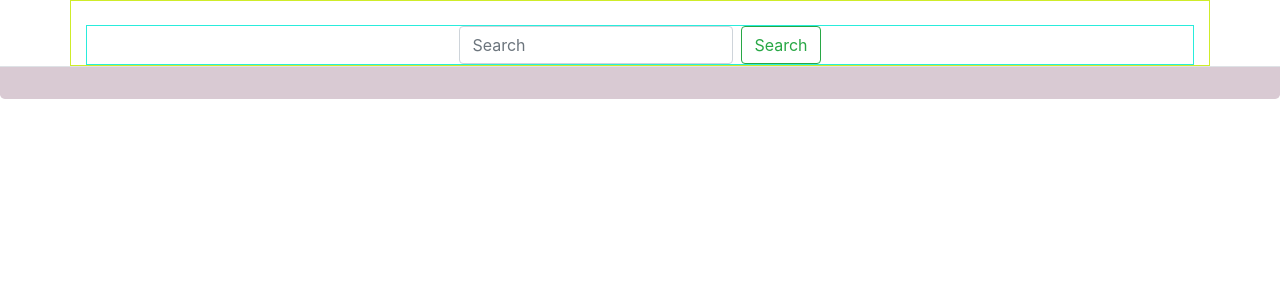
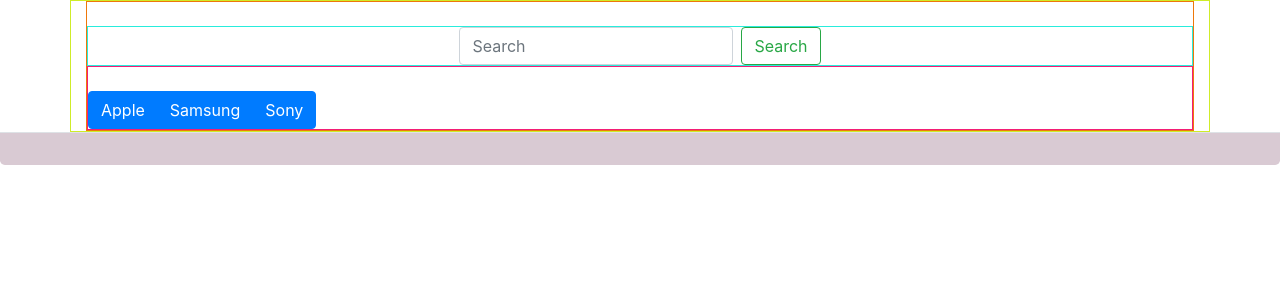
Before and after one commit to goodlifermutl/projectPhuThon, a PHP site: page /home.php in a window 1280 px wide. Shown: the part 65-365 px from the top of the page. Run offline with PHP 8.4, Linux system fonts and the light colour scheme; the visitor is signed in with stand-in values (Sample User, id 1); some libraries are stand-ins or nearby versions.

Commit message:
17/6/2019 12:53

```diff
--- a/home.css
+++ b/home.css
@@ -17,3 +17,9 @@
 .bigbody{
   border: 1px solid  #cfec29;
 }
+.topbigbody{
+  border:1px solid #ee780a;
+}
+.subbigbody{
+  border: 1px solid #f31d76;
+}
--- a/home.php
+++ b/home.php
@@ -64,13 +64,20 @@ window.location.href = "index.html";
 
 
 <div class="container bigbody">
-  <div>
+  <div  class="topbigbody">
   <br>
-  <form class="form-inline my-2 my-lg-0 menusearch">
+    <form class="form-inline my-2 my-lg-0 menusearch">
       <input class="form-control mr-sm-2" type="search" placeholder="Search">
       <button class="btn btn-outline-success my-2 my-sm-0" type="submit">Search</button>
     </form>
-
+    <div class="subbigbody">
+      <br>
+      <div class="btn-group btn-group-justified">
+      <a href="#" class="btn btn-primary">Apple</a>
+      <a href="#" class="btn btn-primary">Samsung</a>
+      <a href="#" class="btn btn-primary">Sony</a>
+</div>
+    </div>
   </div>
 
 </div>
```
